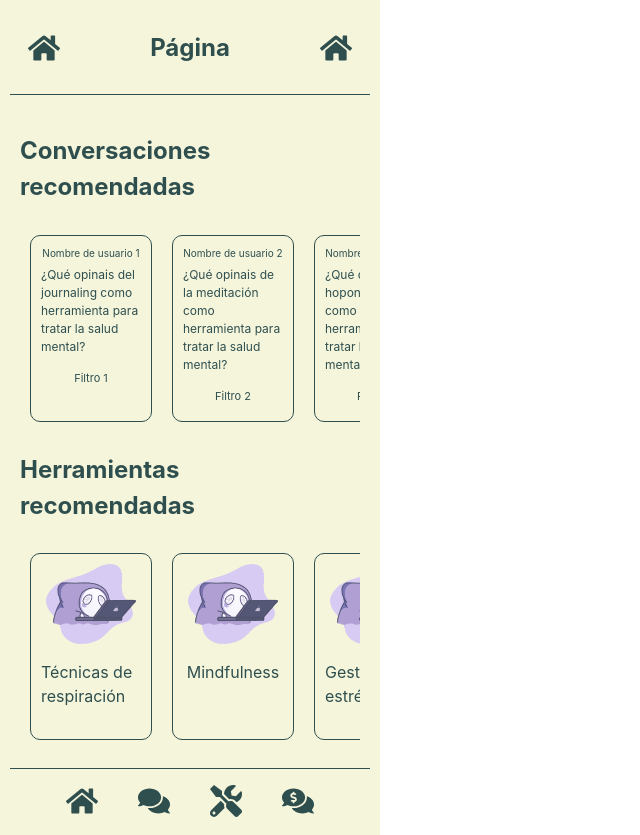
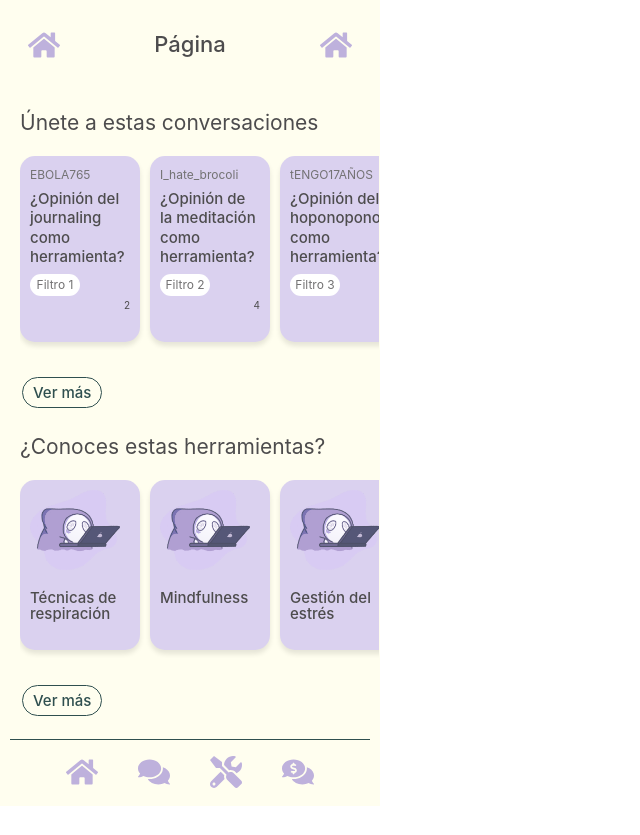
Before and after one commit to Akogahira/Ether, a React (Vite) app: page / in a window 1280 px wide. Shown: the whole page, without its empty margins (0-640 px from the left). After the commit the page ends 806 px from the top, so only its background shows below. Built offline with nearby package versions, Linux system fonts and the light colour scheme.

Commit message:
estilos home
slider, botón ver más, colores, sombras, etc (falta añadir colores estandarizados en el :root)

```diff
--- a/src/components/Layout.jsx
+++ b/src/components/Layout.jsx
@@ -12,7 +12,6 @@ const Layout = ({ children }) => (
         <Link to="/Perfil"><FaHome /></Link>
       </Nav2>
     </Footer2>
-    <Divider2 />
 
     <Main>{children}</Main>
 
--- a/src/components/Layout.styles.js
+++ b/src/components/Layout.styles.js
@@ -10,7 +10,7 @@ export const Divider2 = styled.hr`
 `;
 
 export const Footer2 = styled.footer`
-  color: darkslategray;
+  color: #4d4c4d;
   display: flex;
   justify-content: center;
   align-items: center;
@@ -21,10 +21,14 @@ export const Nav2 = styled.nav`
   display: flex;
   width: 100%;
   justify-content: space-between;
+  h2 {
+    font-size: 22px;
+    font-weight: 500;
+  }
 
   a {
     text-decoration: none;
-    color: darkslategray;
+    color: #beb1dc;
     border-radius: 0.5rem;
     padding: 0.5rem;
     transition: background-color 0.3s;
@@ -43,7 +47,7 @@ export const Nav2 = styled.nav`
 `;
 
 export const Footer = styled.footer`
-  color: darkslategray;
+  color: #4d4c4d;
   display: flex;
   justify-content: center;
   align-items: center;
@@ -61,14 +65,14 @@ export const Nav = styled.nav`
     gap: 1.5rem;
     a {
       text-decoration: none;
-      color: darkslategray;
+      color: #beb1dc;
       border-radius: 0.5rem;
       padding: 0.5rem;
       transition: background-color 0.3s;
       display: flex;
       align-items: center;
       &:hover {
-        color: pink;
+        color: paleturquoise;
       }
       svg {
         width: 2rem;
@@ -84,20 +88,31 @@ export const Nav = styled.nav`
 export const ContainerMain = styled.div`
   margin: 0 auto;
   max-width: 360px;
+  min-height: 560px;
+    font-family: -apple-system, BlinkMacSystemFont, sans-serif;
+    h2 {
+      font-weight: normal;
+      font-size: 21px;
+    }
+
+    :root {
+      --main-black: #373737;
+    }
 `;
 
 export const Main = styled.div`
   padding: 10px;
   margin: 0 auto;
   max-width: 360px;
-  color: darkslategray;
+  color: #4d4c4d;
 `;
 
 export const Container = styled.div`
   padding: 10px;
   margin: 0 auto;
   width: 360px;
-   background-color: beige;
+  background-color: #fffeef;
+  font-family: -apple-system, BlinkMacSystemFont, sans-serif;
 `;
 
 export const Divider = styled.hr`
@@ -116,7 +131,7 @@ export const Boton = styled.button`
   border-radius: 25px;
   font-weight: normal;
   font-size: 15px;
-  color: darkslategray;
+  color: #4d4c4d;
 `;
 
 
@@ -127,47 +142,76 @@ export const CardContainer = styled.div`
   overflow-x: auto;
   display: flex;
   flex-wrap: nowrap;
+  width: 105.6%;
 `;
 
 export const CardHome = styled.div`
-  border: 0.2px solid darkslategray;
-  border-radius: 10px;
-  height: 185px;
+  border-radius: 15px;
+    box-shadow: 0 4px 5px rgba(0, 0, 0, 0.1);
+  background-color: #dad1ef;
+  min-height: 170px;
+  max-height: 220px;
   min-width: 120px;
   max-width: 120px;
-  margin: 10px;
+  margin: 0 10px 30px 0;
 `;
 
 export const CardHomeInfo = styled.div`
   display: flex;
   flex-direction: column;
-  align-items: center;
+  align-items: left;
+  margin: 10px;
+
+`;
+
+export const CardHomeImg = styled.div`
+  display: flex;
+  flex-direction: column;
+  align-items: left;
   margin: 10px;
 
   img {
     max-width: 90%;
   }
+    p {
+    text-align: left;
+    font-size: 15px;
+    line-height: 1.1;
+  }
+`;
+
+export const InfoHome = styled.span`
+  font-size: 10px;
+  text-align: right;
+  border-radius: 5px;
 `;
 
 export const AutorHome = styled.span`
   margin: 0;
   font-weight: normal;
-  font-size: 10px;
+  font-size: 12px;
+    color: #737273;
 `;
 
 export const TituloConvHome = styled.h4`
   padding: 0px;
   margin-top: 5px;
   margin-bottom: 5px;
-  font-size: 12px;
-  font-weight: normal;
+  font-size: 15px;
+  font-weight: 540;
+  line-height: 1.3;
 `;
 
 export const TagHome = styled.span`
-  padding: 4px 2px;
-  margin: 5px 0;
+  padding: 2px 5px;
+  margin: 2px 0 2px 0;
   font-weight: normal;
-  font-size: 11px;
+  font-size: 12px;
+  background-color: white;
+  border-radius: 15px;
+  width: 40px;
+  text-align: center;
+  color: #737273;
 `;
 
 export const InfoConvHome = styled.span`
@@ -175,6 +219,28 @@ export const InfoConvHome = styled.span`
   align-items: right;
   border-radius: 5px;
   min-width: 150px;
+`;
+
+export const TituloHerrHome = styled.h4`
+  padding: 0px;
+  margin-top: 20px;
+  margin-bottom: 5px;
+  font-size: 15px;
+  font-weight: 540;
+  line-height: 1.1;
+`;
+export const BotonHome = styled.button`
+justify-content: right;
+text-align: right;
+  padding: 5px 10px;
+  margin: 5px 2px;
+  background-color: inherit;
+  border: 1px solid darkslategray;
+  border-radius: 25px;
+  font-weight: normal;
+  font-size: 15px;
+  color: darkslategray;
+  text-decoration: none;
 `;
 
 
@@ -198,9 +264,8 @@ export const TituloConv = styled.h4`
 
 export const InfoConv = styled.span`
   font-size: 10px;
-  align-items: right;
+  text-align: right;
   border-radius: 5px;
-  min-width: 150px;
 `;
 
 export const Tag = styled.span`
--- a/src/data/Conversaciones.js
+++ b/src/data/Conversaciones.js
@@ -1,11 +1,11 @@
 export const Conver = [
-  { autor: 'Nombre de usuario 1', time: 'hora', tag: 'Filtro 1', title: '¿Qué opinais del journaling como herramienta para tratar la salud mental?', descripcion: 'Esta es una descripción más larga sobre la conversación que se ha subido.', comments: '2' },
+  { autor: 'EBOLA765', time: 'hora', tag: 'Filtro 1', shortitle: '¿Opinión del journaling como herramienta?', title: '¿Qué opinais del journaling como herramienta para tratar la salud mental?', descripcion: 'Esta es una descripción más larga sobre la conversación que se ha subido.', comments: '2' },
 
-  { autor: 'Nombre de usuario 2', time: 'hora', tag: 'Filtro 2', title: '¿Qué opinais de la meditación como herramienta para tratar la salud mental?', descripcion: 'Esta es una descripción más larga sobre la conversación que se ha subido.', comments: '4' },
+  { autor: 'I_hate_brocoli', time: 'hora', tag: 'Filtro 2', shortitle: '¿Opinión de la meditación como herramienta?', title: '¿Qué opinais de la meditación como herramienta para tratar la salud mental?', descripcion: 'Esta es una descripción más larga sobre la conversación que se ha subido.', comments: '4' },
 
-  { autor: 'Nombre de usuario 3', time: 'hora', tag: 'Filtro 3', title: '¿Qué opinais del hoponopono como herramienta para tratar la salud mental?', descripcion: 'Esta es una descripción más larga sobre la conversación que se ha subido.', comments: '7' },
+  { autor: 'tENGO17AÑOS', time: 'hora', tag: 'Filtro 3', shortitle: '¿Opinión del hoponopono como herramienta?', title: '¿Qué opinais del hoponopono como herramienta para tratar la salud mental?', descripcion: 'Esta es una descripción más larga sobre la conversación que se ha subido.', comments: '7' },
 
-  { autor: 'Nombre de usuario 4', time: 'hora', tag: 'Filtro 4', title: '¿Qué opinais de jugar al League of Legends como herramienta para tratar la salud mental?', descripcion: 'Esta es una descripción más larga sobre la conversación que se ha subido.', comments: '1' },
+  { autor: 'Nombre837423', time: 'hora', tag: 'Filtro 4', shortitle: '¿Opinión del Lol como herramienta?', title: '¿Qué opinais de jugar al League of Legends como herramienta para tratar la salud mental?', descripcion: 'Esta es una descripción más larga sobre la conversación que se ha subido.', comments: '1' },
 
-  { autor: 'Nombre de usuario 5', time: 'hora', tag: 'Filtro 5', title: '¿Qué opinais de insultar a gente por Reddit como herramienta para tratar la salud mental?', descripcion: 'Esta es una descripción más larga sobre la conversación que se ha subido.', comments: '10' },
+  { autor: 'AdictoAlLol5', time: 'hora', tag: 'Filtro 5', shortitle: '¿Opinión de cagarme en tu madre como herramienta?', title: '¿Qué opinais de insultar a gente por Reddit como herramienta para tratar la salud mental?', descripcion: 'Esta es una descripción más larga sobre la conversación que se ha subido.', comments: '10' },
 ];
--- a/src/pages/Home.jsx
+++ b/src/pages/Home.jsx
@@ -1,4 +1,5 @@
-import { ContainerMain, CardHome, CardHomeInfo, TagHome, TituloConvHome, AutorHome, CardContainer } from '../components/Layout.styles';
+import { ContainerMain, CardHome, CardHomeImg, TagHome, TituloConvHome, AutorHome, CardContainer, CardHomeInfo, InfoHome, TituloHerrHome, BotonHome } from '../components/Layout.styles';
+import { Link } from 'react-router-dom';
 import { Conver } from "../data/Conversaciones";
 
 const Home = () => {
@@ -6,40 +7,59 @@ const Home = () => {
   return (
     <div>
       <ContainerMain>
-        <h2>Conversaciones recomendadas</h2>
+        <h2>Únete a estas conversaciones</h2>
         <CardContainer>
           {Conver.map(conv => (
             <CardHome key={conv}>
               <CardHomeInfo>
                 <AutorHome>{conv.autor}</AutorHome>
-                <TituloConvHome>{conv.title}</TituloConvHome>
+                <TituloConvHome>{conv.shortitle}</TituloConvHome>
                 <TagHome>{conv.tag}</TagHome>
+                <InfoHome>{conv.comments}</InfoHome>
               </CardHomeInfo>
             </CardHome>
           ))}
         </CardContainer>
 
-        <h2>Herramientas recomendadas</h2>
+        <BotonHome><Link to="/Conversaciones" style={{ textDecoration: 'none', color: 'inherit' }}>Ver más</Link ></BotonHome>
+
+
+        <h2>¿Conoces estas herramientas?</h2>
+
         <CardContainer>
           <CardHome>
-            <CardHomeInfo>
+            <CardHomeImg>
               <img src="src/assets/images/Herramienta1.png" alt="Herramienta 1" />
-              <p>Técnicas de respiración</p>
-            </CardHomeInfo>
+              <TituloHerrHome>Técnicas de respiración</TituloHerrHome>
+            </CardHomeImg>
           </CardHome>
           <CardHome>
-            <CardHomeInfo>
+            <CardHomeImg>
               <img src="src/assets/images/Herramienta1.png" alt="Herramienta 2" />
-              <p>Mindfulness</p>
-            </CardHomeInfo>
+              <TituloHerrHome>Mindfulness</TituloHerrHome>
+            </CardHomeImg>
           </CardHome>
           <CardHome>
-            <CardHomeInfo>
+            <CardHomeImg>
               <img src="src/assets/images/Herramienta1.png" alt="Herramienta 3" />
-              <p>Gestión del estrés</p>
-            </CardHomeInfo>
+              <TituloHerrHome>Gestión del estrés</TituloHerrHome>
+            </CardHomeImg>
+          </CardHome>
+          <CardHome>
+            <CardHomeImg>
+              <img src="src/assets/images/Herramienta1.png" alt="Herramienta 3" />
+              <TituloHerrHome>Cafeína consciente</TituloHerrHome>
+            </CardHomeImg>
+          </CardHome>
+          <CardHome>
+            <CardHomeImg>
+              <img src="src/assets/images/Herramienta1.png" alt="Herramienta 3" />
+              <TituloHerrHome>Journaling</TituloHerrHome>
+            </CardHomeImg>
           </CardHome>
         </CardContainer>
+
+        <BotonHome><Link to="/Herramientas" style={{ textDecoration: 'none', color: 'inherit' }}>Ver más</Link ></BotonHome>
       </ContainerMain>
     </div >
   );
--- a/src/pages/Perfil.jsx
+++ b/src/pages/Perfil.jsx
@@ -4,9 +4,7 @@ const Perfil = () => (
   <div>
     <ContainerMain>
       <h2>Perfil de usuario</h2>
-    </ContainerMain>
 
-    <ContainerMain>
       <h2>Ajustes</h2>
     </ContainerMain>
   </div>
```
